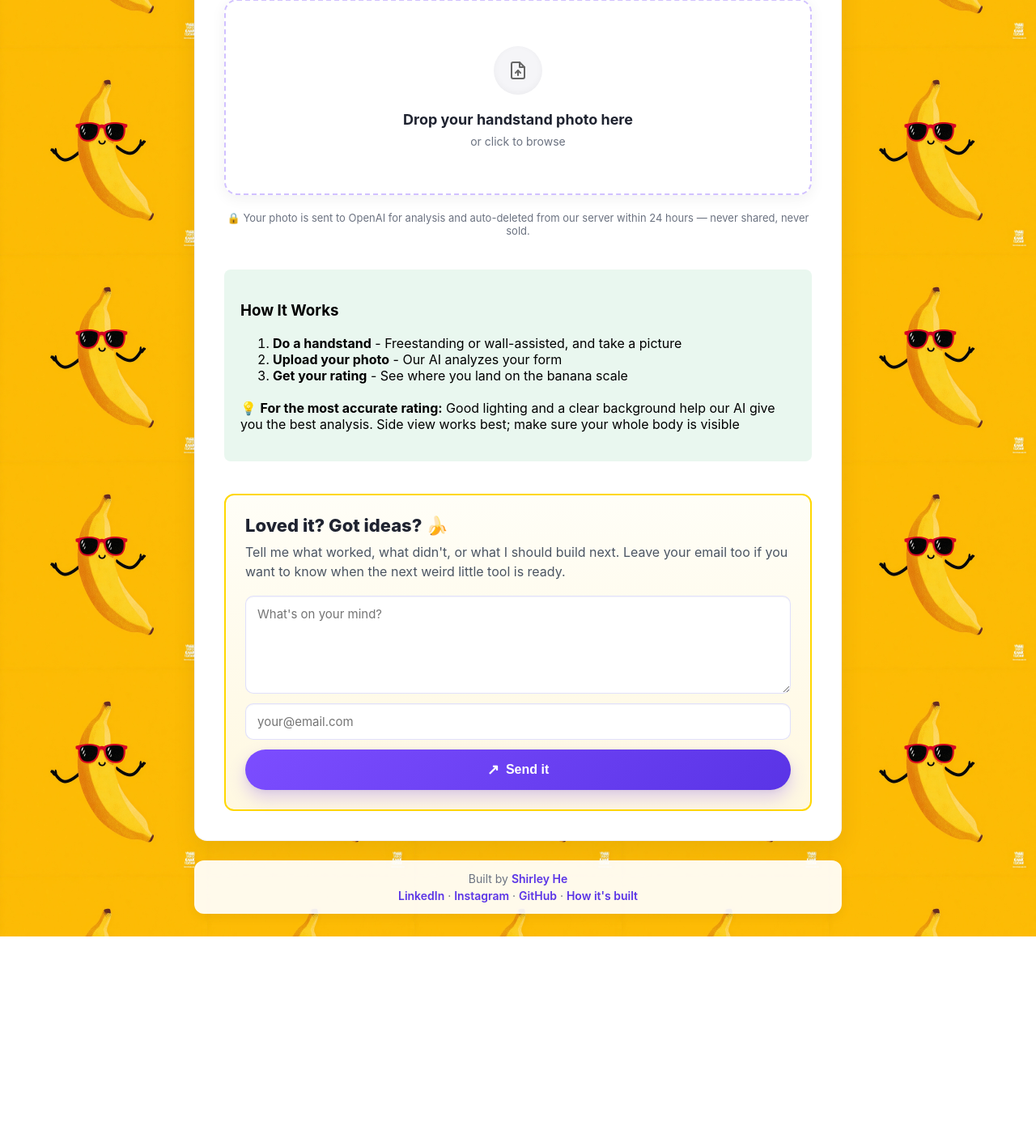
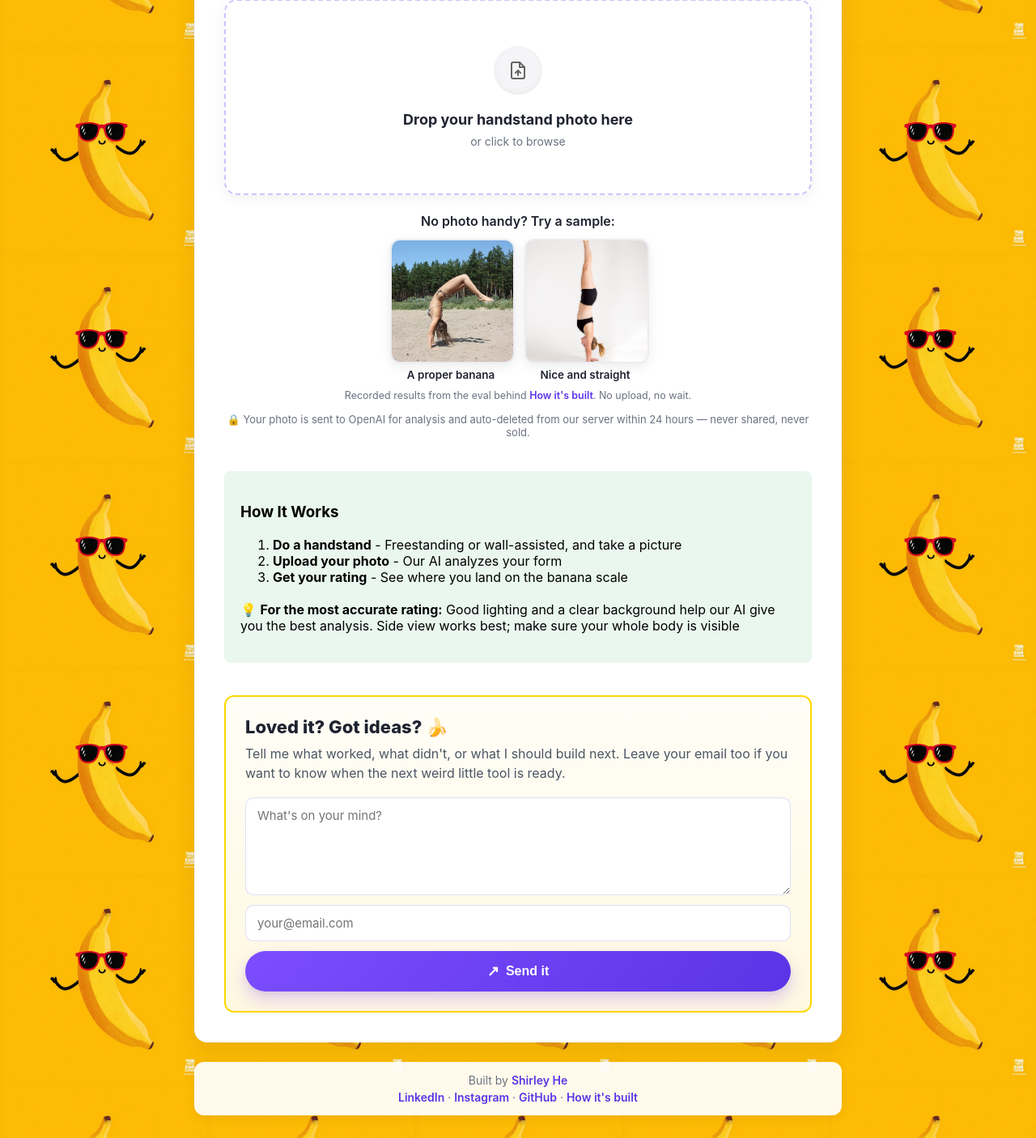
Before and after one commit to shhirl/fixmybanana, a Flask app: page / in a window 1280 px wide. Shown: the part 197-1603 px from the top of the page at 81% size. Before the commit the page ends 1354 px from the top, so only its background shows below. Run offline with Flask 3, Linux system fonts and the light colour scheme.

Commit message:
Home page: 'try a sample' with two recorded results, no live call
- eval/make_samples.py writes eval/samples.json: photos 017 (banana) and 001
  (straight) with their run-1 results copied verbatim from eval/results/v0.csv,
  plus licence/author from labels.csv.
- GET /sample/<id> renders result.html from the recorded result (no OpenAI call,
  no rate-limit slot); GET /sample-photo/<id> serves the photo from eval/testset.
- result.html: sample variant shows 'recorded result' note, my own label, photo
  credit; share buttons hidden for samples (not the visitor's handstand).
- index.html: two thumbnails under the upload box.

Co-Authored-By: Claude Fable 5.1 <noreply@anthropic.com>

```diff
--- a/app.py
+++ b/app.py
@@ -1,4 +1,4 @@
-from flask import Flask, request, render_template, jsonify, redirect, url_for, send_from_directory
+from flask import Flask, request, render_template, jsonify, redirect, url_for, send_from_directory, abort
 import os
 import base64
 import time
@@ -316,10 +316,35 @@ def inject_eval_summary():
     except (OSError, ValueError):
         return dict(eval_summary=None)
 
+def load_samples():
+    """The 'try a sample' photos and their recorded results (eval/samples.json, written by eval/make_samples.py)."""
+    try:
+        with open(os.path.join(os.path.dirname(os.path.abspath(__file__)), 'eval/samples.json')) as f:
+            return json.load(f)
+    except (OSError, ValueError):
+        return []
+
 @app.route('/')
 def index():
     feedback_submitted = request.args.get('submitted') == '1'
-    return render_template('index.html', feedback_submitted=feedback_submitted)
+    return render_template('index.html', feedback_submitted=feedback_submitted, samples=load_samples())
+
+@app.route('/sample/<sample_id>')
+def sample_result(sample_id):
+    """Result page for a sample photo: a recorded run from the eval, no live model call and no rate-limit slot."""
+    sample = next((s for s in load_samples() if s['id'] == sample_id), None)
+    if not sample:
+        abort(404)
+    return render_template('result.html', analysis=sample['analysis'], form_quality=sample['form_quality'],
+                           detailed_feedback=sample.get('detailed_feedback'), uploaded_image=None, sample=sample)
+
+@app.route('/sample-photo/<sample_id>')
+def sample_photo(sample_id):
+    sample = next((s for s in load_samples() if s['id'] == sample_id), None)
+    if not sample:
+        abort(404)
+    testset = os.path.join(os.path.dirname(os.path.abspath(__file__)), 'eval', 'testset')
+    return send_from_directory(testset, sample['photo'])
 
 @app.route('/how-its-built')
 def how_its_built():
--- /dev/null
+++ b/eval/samples.json
@@ -0,0 +1,38 @@
+[
+  {
+    "id": "banana",
+    "title": "A proper banana",
+    "photo": "017_side_freestanding_beach-bikini.jpg",
+    "analysis": "banana back",
+    "form_quality": "bad",
+    "detailed_feedback": "In this handstand, the 'banana back' form is evident due to the pronounced arch in the lower back, causing the spine to curve rather than align straight. The hips are not stacked over the shoulders, which contributes to the arching. The overall body line is not vertical, with the legs and feet extending forward instead of being aligned over the body. To improve, focus on engaging the core to straighten the spine and bring the hips and legs into alignment over the shoulders.",
+    "eval_version": "v0",
+    "run": 1,
+    "model": "gpt-4o",
+    "recorded_at": "2026-09-08T16:48:46+00:00",
+    "latency_s": 4.58,
+    "cost_usd": 0.007352,
+    "shirley_score": 7,
+    "shirley_label": "banana back",
+    "credit": "Wikimedia Commons, CC BY 3.0 — Ольга Попова",
+    "source_url": "https://commons.wikimedia.org/wiki/File:Handstand_at_the_beach.jpg"
+  },
+  {
+    "id": "straight",
+    "title": "Nice and straight",
+    "photo": "001_side_freestanding_studio.jpg",
+    "analysis": "good form",
+    "form_quality": "good",
+    "detailed_feedback": null,
+    "eval_version": "v0",
+    "run": 1,
+    "model": "gpt-4o",
+    "recorded_at": "2026-09-08T16:44:31+00:00",
+    "latency_s": 1.39,
+    "cost_usd": 0.002505,
+    "shirley_score": 1,
+    "shirley_label": "good form",
+    "credit": "Wikimedia Commons, CC BY-SA 3.0 — Earl Mcgehee",
+    "source_url": "https://commons.wikimedia.org/wiki/File:Handstand_(119653409).jpeg"
+  }
+]
--- a/templates/base.html
+++ b/templates/base.html
@@ -279,6 +279,18 @@
         .top-nav a:hover {
             text-decoration: underline;
         }
+        .samples { text-align: center; margin: 22px 0 8px; }
+        .samples-title { font-weight: 600; color: #1f2330; margin: 0 0 12px; }
+        .samples-row { display: flex; gap: 16px; justify-content: center; flex-wrap: wrap; }
+        .sample { display: block; width: 150px; text-decoration: none; color: #1f2330; font-size: 13.5px; font-weight: 600; }
+        .sample img { width: 150px; height: 150px; object-fit: cover; border-radius: 12px; border: 2px solid #ececf2; display: block; margin: 0 auto 6px; box-shadow: 0 4px 14px rgba(18,23,35,0.08); transition: transform .2s ease, border-color .2s ease; }
+        .sample:hover img { border-color: #6a3fff; transform: translateY(-2px); }
+        .samples-note { font-size: 12.5px; color: #6b7280; margin: 10px 0 0; }
+        .samples-note a { color: #5a34e6; font-weight: 600; text-decoration: none; }
+        .sample-note { font-size: 13.5px; color: #4b5563; max-width: 560px; margin: 12px auto 0; line-height: 1.5; }
+        .sample-note a { color: #5a34e6; font-weight: 600; }
+        .photo-credit { font-size: 12px; color: #6b7280; margin: 6px 0 0; }
+        .photo-credit a { color: #6b7280; }
         .eval-line {
             text-align: center;
             font-size: 14px;
--- a/templates/index.html
+++ b/templates/index.html
@@ -37,6 +37,18 @@
         <button type="submit" id="analyzeBtn" style="display: none;">Analyze My Handstand</button>
     </div>
 </form>
+
+{% if samples %}
+<div class="samples">
+    <p class="samples-title">No photo handy? Try a sample:</p>
+    <div class="samples-row">
+        {% for s in samples %}
+        <a class="sample" href="{{ url_for('sample_result', sample_id=s.id) }}"><img src="{{ url_for('sample_photo', sample_id=s.id) }}" alt="{{ s.title }}"><span>{{ s.title }}</span></a>
+        {% endfor %}
+    </div>
+    <p class="samples-note">Recorded results from the eval behind <a href="{{ url_for('how_its_built') }}">How it's built</a>. No upload, no wait.</p>
+</div>
+{% endif %}
 
 <p class="privacy-note">🔒 Your photo is sent to OpenAI for analysis and auto-deleted from our server within 24 hours — never shared, never sold.</p>
 
```
Also changed, not shown: eval/make_samples.py (added, +47 -0 lines), templates/result.html (+11 -2 lines).
